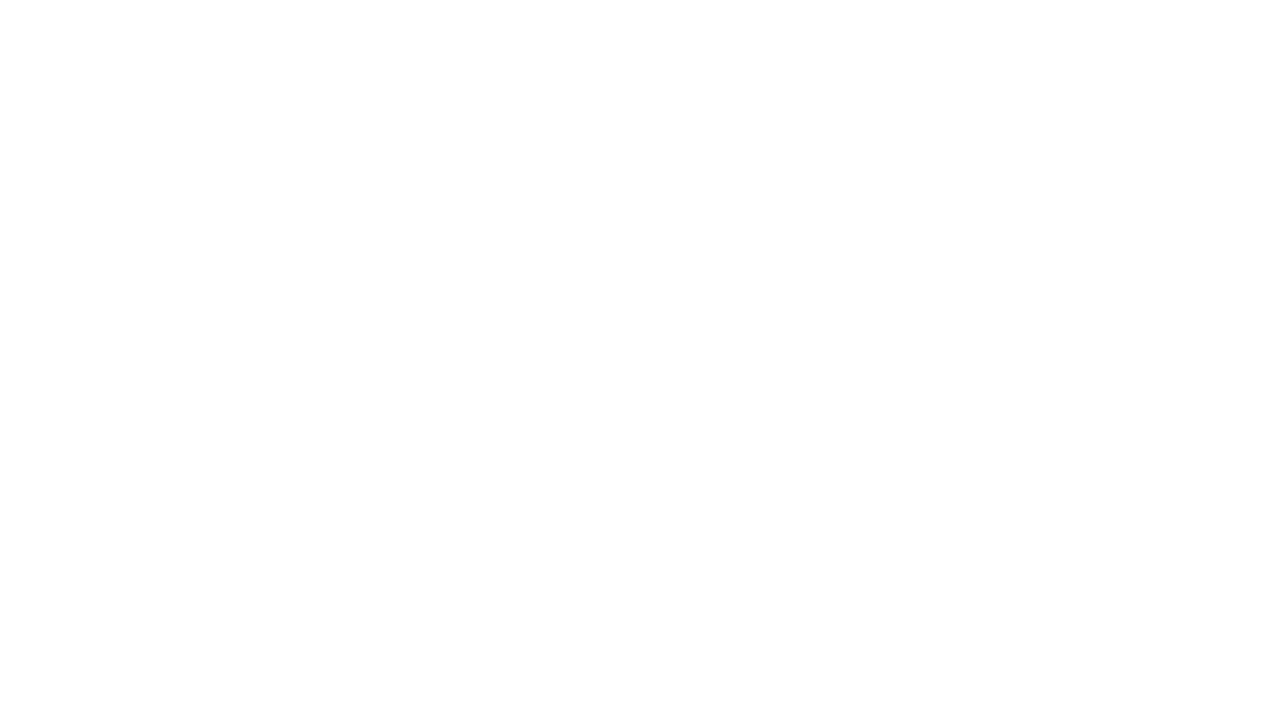
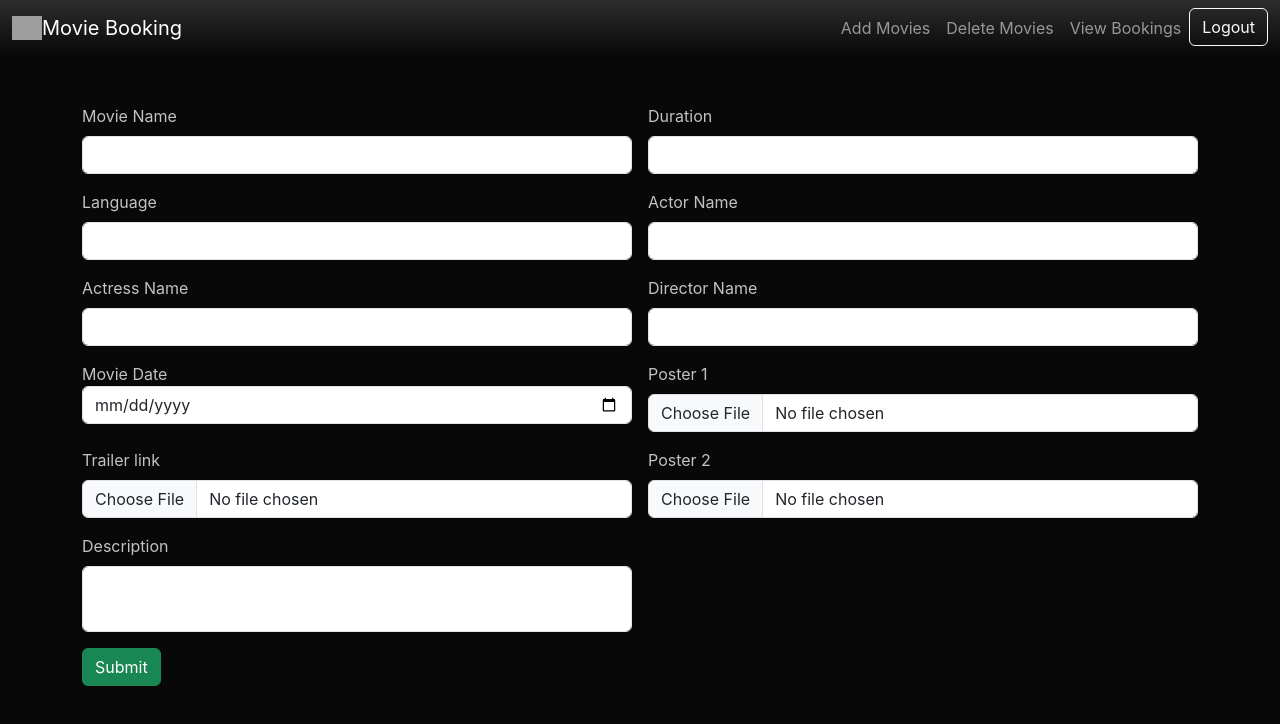
Before and after one commit to Shamiltk01/movie-app-frontend, a React (Create React App) app: page / in a window 1280 px wide. Shown: the top 724 px of the page. Built offline with nearby package versions, Linux system fonts and the light colour scheme; grey boxes are pictures that could not be loaded.

Commit message:
admin page added

```diff
--- a/package.json
+++ b/package.json
@@ -9,7 +9,7 @@
     "axios": "^1.6.7",
     "react": "^18.2.0",
     "react-dom": "^18.2.0",
-    "react-router-dom": "^6.22.1",
+    "react-router-dom": "^6.22.2",
     "react-scripts": "5.0.1",
     "web-vitals": "^2.1.4"
   },
--- a/src/App.css
+++ b/src/App.css
@@ -36,3 +36,17 @@
     transform: rotate(360deg);
   }
 }
+
+body {
+  margin: 0;
+  padding: 0;
+  background-color: #080808;
+}
+
+.colored-label {
+  color: #c2c3c4;
+}
+
+.spaced-input {
+  padding: 20px;
+}
--- a/src/App.js
+++ b/src/App.js
@@ -1,10 +1,17 @@
 import logo from './logo.svg';
 import './App.css';
+import { BrowserRouter, Route, Routes } from 'react-router-dom';
+import AdimAdd from './components/AdimAdd';
 
 function App() {
   return (
     <div>
+<BrowserRouter>
+<Routes>
+<Route path='/' element={<AdimAdd/>}/>
 
+</Routes>
+</BrowserRouter>
 
 
     </div>
--- /dev/null
+++ b/src/components/AdimAdd.jsx
@@ -0,0 +1,108 @@
+import React from 'react'
+import Navi from './Navi'
+import { useState } from 'react'
+
+const AdimAdd = () => {
+    const [input,setInput] = new useState(
+        {
+            "movie":"",
+            "duration":"",
+            "language":"",
+            "actor":"",
+            "actress":"",
+            "director":"",
+            "date":"",
+            "poster1":"",
+            "trailer":"",
+            "poster2":"",
+            "description":""
+        }
+    )
+
+    const inputHandler=(event)=>{
+        setInput({...input,[event.target.name]:event.target.value})
+    }
+    const readValues=()=>{
+        console.log(input)
+        if (input.movie && input.duration && input.actor && input.actress && input.date && input.description && input.director && input.language && input.poster1 && input.poster2 && input.trailer !=setInput({
+        "movie":"",
+            "duration":"",
+            "language":"",
+            "actor":"",
+            "actress":"",
+            "director":"",
+            "date":"",
+            "poster1":"",
+            "trailer":"",
+            "poster2":"",
+            "description":""
+        })) {
+            alert("Successfully submitted")
+        } else {
+            alert("Something went wrong")
+        }
+    }
+  return (
+    <div>
+        <Navi/>
+        <br /><br />
+        <div className="container">
+            <div className="row">
+                <div className="col col-12 col-sm-12 col-md-12 col-lg-12 col-xl-12 col-xxl-12">
+                <div className="row g-3">
+                    <div className="col col-12 col-sm-6 col-md-6 col-lg-6 col-xl-6 col-xxl-6">
+                        <label htmlFor="" className="form-label colored-label">Movie Name</label>
+                        <input type="text" className="form-control" value={input.movie} onChange={inputHandler}/>
+                    </div>
+                    <div className="col col-12 col-sm-6 col-md-6 col-lg-6 col-xl-6 col-xxl-6">
+                        <label htmlFor="" className="form-label colored-label">Duration</label>
+                        <input type="text" className="form-control" value={input.duration} onChange={inputHandler}/>
+                    </div>
+                    <div className="col col-12 col-sm-6 col-md-6 col-lg-6 col-xl-6 col-xxl-6">
+                        <label htmlFor="" className="form-label colored-label">Language</label>
+                        <input type="text" className="form-control" value={input.language} onChange={inputHandler}/>
+                    </div>
+                    <div className="col col-12 col-sm-6 col-md-6 col-lg-6 col-xl-6 col-xxl-6">
+                        <label htmlFor="" className="form-label colored-label">Actor Name</label>
+                        <input type="text" className="form-control" value={input.actor} onChange={inputHandler}/>
+                    </div>
+                    <div className="col col-12 col-sm-6 col-md-6 col-lg-6 col-xl-6 col-xxl-6">
+                        <label htmlFor="" className="form-label colored-label">Actress Name</label>
+                        <input type="text" className="form-control" value={input.actress} onChange={inputHandler}/>
+                    </div>
+                    <div className="col col-12 col-sm-6 col-md-6 col-lg-6 col-xl-6 col-xxl-6">
+                        <label htmlFor="" className="form-label colored-label">Director Name</label>
+                        <input type="text" className="form-control" value={input.director} onChange={inputHandler}/>
+                    </div>
+                    <div className="col col-12 col-sm-6 col-md-6 col-lg-6 col-xl-6 col-xxl-6">
+                        <lebal className="form-label colored-label">Movie Date</lebal>
+                        <input type="date" name="" id="" className="form-control" value={input.date} onChange={inputHandler}/>
+                    </div>
+                    <div className="col col-12 col-sm-6 col-md-6 col-lg-6 col-xl-6 col-xxl-6">
+                        <label htmlFor="" className="form-label colored-label">Poster 1</label>
+                        <input type="file" name="" id="" className="form-control" value={input.poster1} onChange={inputHandler}/>
+                    </div>
+                    <div className="col col-12 col-sm-6 col-md-6 col-lg-6 col-xl-6 col-xxl-6">
+                        <label htmlFor="" className="form-label colored-label">Trailer link</label>
+                        <input type="file" name="" id="" className="form-control" value={input.trailer} onChange={inputHandler}/>
+                    </div>
+                    <div className="col col-12 col-sm-6 col-md-6 col-lg-6 col-xl-6 col-xxl-6">
+                        <label htmlFor="" className="form-label colored-label">Poster 2</label>
+                        <input type="file" name="" id="" className="form-control" value={input.poster2} onChange={inputHandler}/>
+                    </div>
+                    <div className="col col-12 col-sm-6 col-md-6 col-lg-6 col-xl-6 col-xxl-6">
+                        <label htmlFor="" className="form-label colored-label">Description</label>
+                        <input type="text" className="form-control spaced-input" value={input.description} onChange={inputHandler}/>
+                    </div>
+                    <div className="col col-12 col-sm-12 col-md-12 col-lg-12 col-xl-12 col-xxl-12">
+                        <button className="btn btn-success" onClick={readValues}>Submit</button>
+                    </div>
+                </div>
+                </div>
+            </div>
+        </div>
+    </div>
+  )
+}
+
+export default AdimAdd
--- /dev/null
+++ b/src/components/Navi.jsx
@@ -0,0 +1,61 @@
+import React from 'react'
+import { Link } from 'react-router-dom'
+
+const Navi = () => {
+
+  return (
+    <div>
+    <nav className="navbar navbar-expand-lg navbar-dark bg-gradient">
+      <div className="container-fluid">
+        <Link className="navbar-brand" to="/">
+          <img
+            src="https://www.shutterstock.com/image-vector/ticket-vector-icon-600w-691375591.jpg"
+            alt="Logo"
+            width="30"
+            height="24"
+            className="d-inline-block align-text-top"
+          />
+          Movie Booking
+        </Link>
+        <button
+          className="navbar-toggler"
+          type="button"
+          data-bs-toggle="collapse"
+          data-bs-target="#navbarNav"
+          aria-controls="navbarNav"
+          aria-expanded="false"
+          aria-label="Toggle navigation"
+        >
+          <span className="navbar-toggler-icon"></span>
+        </button>
+        <div className="collapse navbar-collapse" id="navbarNav">
+          <ul className="navbar-nav ms-auto">
+            <li className="nav-item">
+              <Link className="nav-link" to="/">
+                Add Movies
+              </Link>
+            </li>
+            <li className="nav-item">
+              <Link className="nav-link" to="/delete">
+                Delete Movies
+              </Link>
+            </li>
+            <li className="nav-item">
+              <Link className="nav-link" to="/view">
+                View Bookings
+              </Link>
+            </li>
+            <li className="nav-item">
+              <button className="btn btn-outline-light">
+                Logout
+              </button>
+            </li>
+          </ul>
+        </div>
+      </div>
+    </nav>
+    </div>
+  )
+}
+
+export default Navi
```
Also changed, not shown: 1 other file (tests, documents, lock files or other folders).
